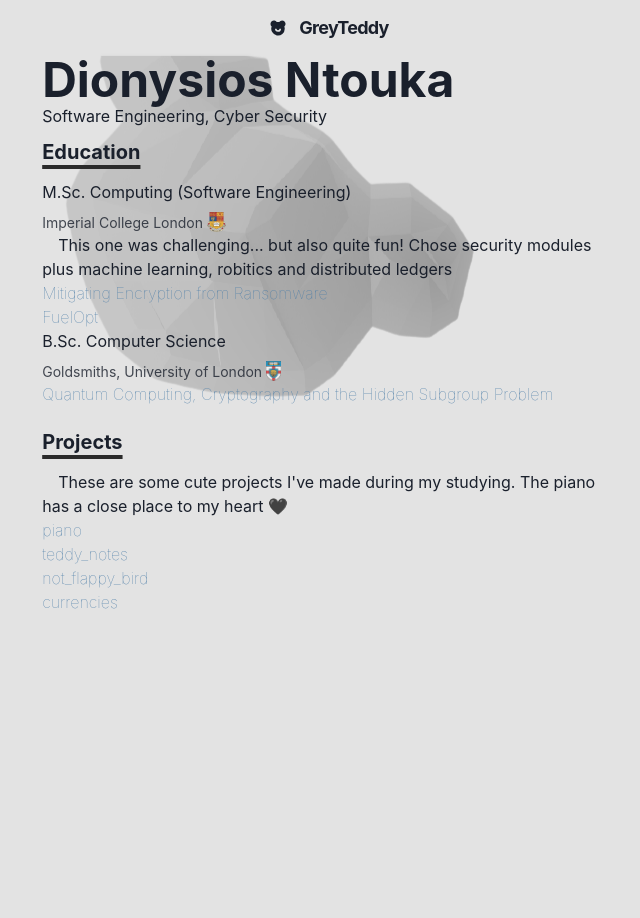
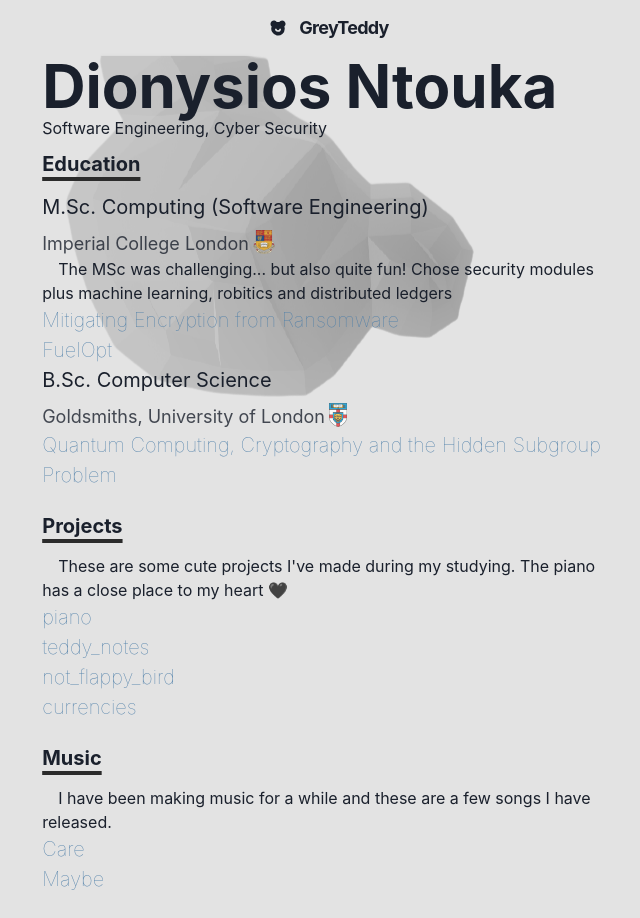
Before and after one commit to GreyTeddy/personal-website, a Next.js app: page / in a window 1280 px wide. Shown: the whole page, without its empty margins (311-951 px from the left). Before the commit the page ends 800 px from the top, so only its background shows below. Built offline with nearby package versions, Linux system fonts and the light colour scheme.

Commit message:
music section and fonst size increase

```diff
--- a/components/project_link_item.tsx
+++ b/components/project_link_item.tsx
@@ -55,7 +55,7 @@
         <ListItem sx={listItemStyle}>
             <Box style={{ display: 'inline-flex', alignItems: 'center' }}>
                 <NextLink href={href} passHref>
-                    <Box style={{ display: 'inline-flex', alignItems: 'center' }}>
+                    <Box style={{ display: 'inline-flex', alignItems: 'center', fontSize: '20px' }}>
                         <Link sx={titleAfterStyle} onTransitionEnd={showEmoji} onMouseLeave={showEmoji} className="projectLink">{children}</Link>
                         <Box sx={emojiStyle} animation={rotationKeyframe}>{emoji}</Box>
                     </Box>
--- a/components/section_title.tsx
+++ b/components/section_title.tsx
@@ -4,10 +4,10 @@
     return (
         <Box>
             <Stack>
-                <Text>{title}</Text>
-                <Text fontSize={14} style={{marginTop: 0,display:'inline-flex'}} opacity={0.8} >
+                <Text fontSize={20} >{title}</Text>
+                <Text fontSize={18} style={{ marginTop: 0, display: 'inline-flex', textAlign: 'center' }} opacity={0.8} >
                     {institution}
-                    {image ? <Image style={{margin:"0 4px", maxWidth: "20px", maxHeight: "20px"}} alt={"image of " + institution} src={image}/> : ""}
+                    {image ? <Image style={{ margin: '0 4px', maxWidth: "24px", maxHeight: "24px" }} alt={"image of " + institution} src={image} /> : ""}
                 </Text>
             </Stack>
         </Box>
--- a/pages/index.tsx
+++ b/pages/index.tsx
@@ -1,37 +1,38 @@
-import { Container, Box, Heading, List, useColorModeValue, SystemStyleObject } from "@chakra-ui/react"
+import { Container, Box, Heading, List, useColorModeValue } from "@chakra-ui/react"
 import Paragraph from "../components/paragraph"
 import Section from '../components/section'
 import Background from '../components/background'
 import SectionTitle from "../components/section_title"
-import { BsFileEarmarkLockFill } from 'react-icons/bs'
-import { FaGasPump } from 'react-icons/fa'
+import { BsFileEarmarkLockFill, BsMusicNote, BsSuitHeartFill } from 'react-icons/bs'
+import { FaGasPump, FaKiwiBird } from 'react-icons/fa'
 import { TbAtom } from 'react-icons/tb'
 import { CgPiano } from 'react-icons/cg'
 import ProjectListItem from '../components/project_link_item'
 import { MdOutlineSpeakerNotes } from 'react-icons/md'
-import { GiHummingbird } from 'react-icons/gi'
 import { BiCoin } from 'react-icons/bi'
 
 const Page = () => {
+    const headingSize = 'lg';
+
     return (
         <Container>
-            <Background/>
-            <Box display={{ md: 'flex' }}>
+            <Background />
+            <Box>
                 <Box flexGrow={1}>
-                    <Heading as="h1" size="2xl" variant="page-title">
+                    <Heading as="h1" size="3xl" variant="page-title">
                         Dionysios Ntouka
                     </Heading>
                     <p>Software Engineering, Cyber Security</p>
                 </Box>
             </Box>
             <Section delay="0.2s">
-                <Heading as="h3" size="md" variant='section-title'>
+                <Heading as="h3" size={headingSize} variant='section-title'>
                     Education
                 </Heading>
                 <Box>
                     <SectionTitle title="M.Sc. Computing (Software Engineering)" institution="Imperial College London" image="../images/imperial.png" />
                     <Paragraph>
-                        This one was challenging... but also quite fun! Chose security modules plus machine learning, robitics and distributed ledgers
+                        The MSc was challenging... but also quite fun! Chose security modules plus machine learning, robitics and distributed ledgers
                     </Paragraph>
                     <List fontWeight={40} >
                         <ProjectListItem href="https://github.com/GreyTeddy/ransomware_mitigation" emoji={<BsFileEarmarkLockFill />}>
@@ -52,7 +53,7 @@
                 </Box>
             </Section>
             <Section delay="0.5s">
-                <Heading as="h3" size="md" variant='section-title'>
+                <Heading as="h3" size={headingSize} variant='section-title'>
                     Projects
                 </Heading>
                 <Box>
@@ -66,13 +67,30 @@
                         <ProjectListItem href="https://notepad-837ad.web.app/" emoji={<MdOutlineSpeakerNotes />}>
                             teddy_notes
                         </ProjectListItem>
-                        <ProjectListItem href="https://greyteddy.github.io/not_flappy_bird/" emoji={<GiHummingbird />}>
+                        <ProjectListItem href="https://greyteddy.github.io/not_flappy_bird/" emoji={<FaKiwiBird />}>
                             not_flappy_bird
                         </ProjectListItem>
                         <ProjectListItem href="https://github.com/GreyTeddy/currencies" emoji={<BiCoin />}>
                             currencies
                         </ProjectListItem>
-
+                    </List>
+                </Box>
+            </Section>
+            <Section delay="0.7s">
+                <Heading as="h3" size={headingSize} variant='section-title'>
+                    Music
+                </Heading>
+                <Box>
+                    <Paragraph>
+                        I have been making music for a while and these are a few songs I have released.
+                    </Paragraph>
+                    <List fontWeight={40}>
+                        <ProjectListItem href='https://www.youtube.com/watch?v=tAmfmrORvHk' emoji={<BsSuitHeartFill />}>
+                            Care
+                        </ProjectListItem>
+                        <ProjectListItem href='https://www.youtube.com/watch?v=nagHuJAb2s0' emoji={<BsMusicNote />}>
+                            Maybe
+                        </ProjectListItem>
                     </List>
                 </Box>
             </Section>
```
